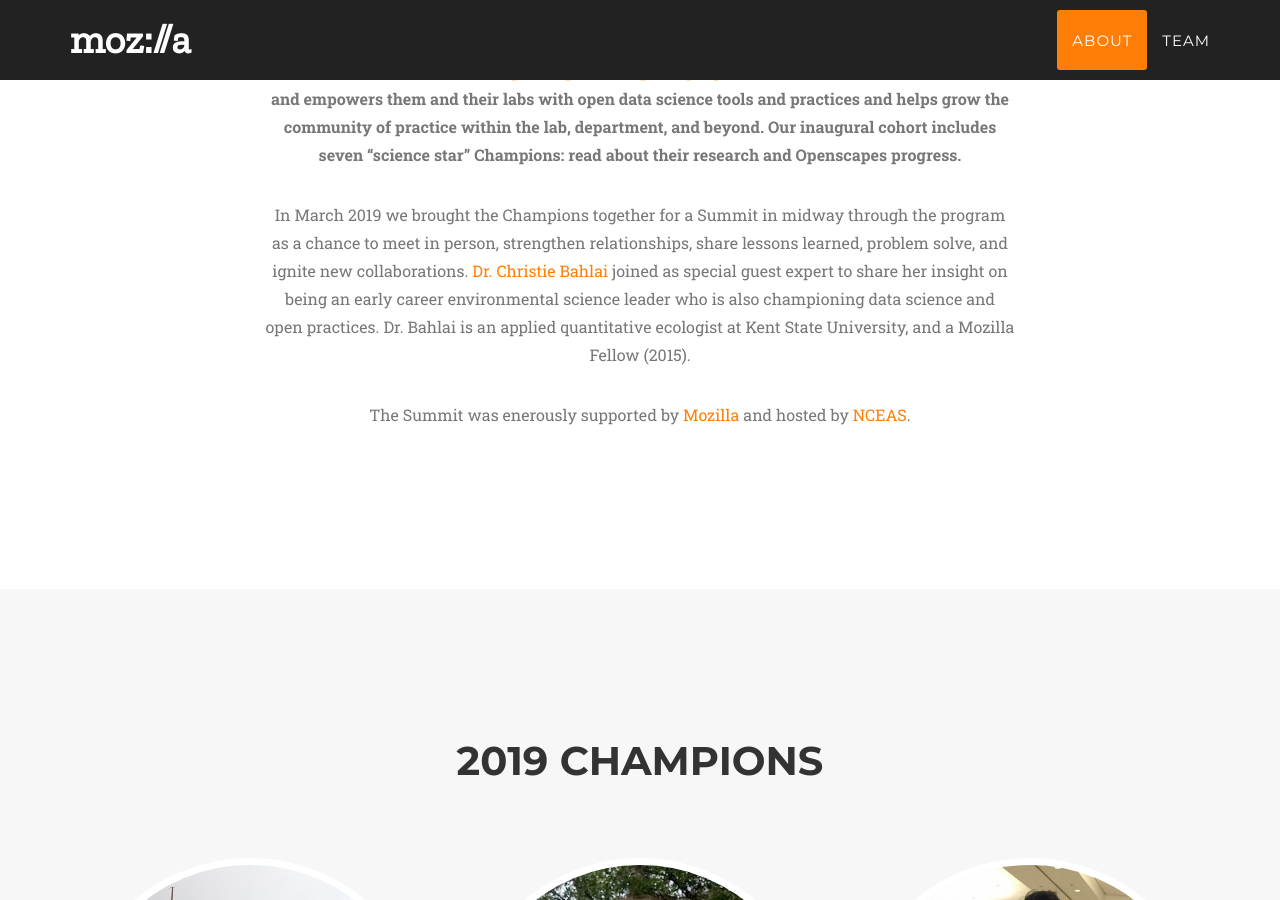
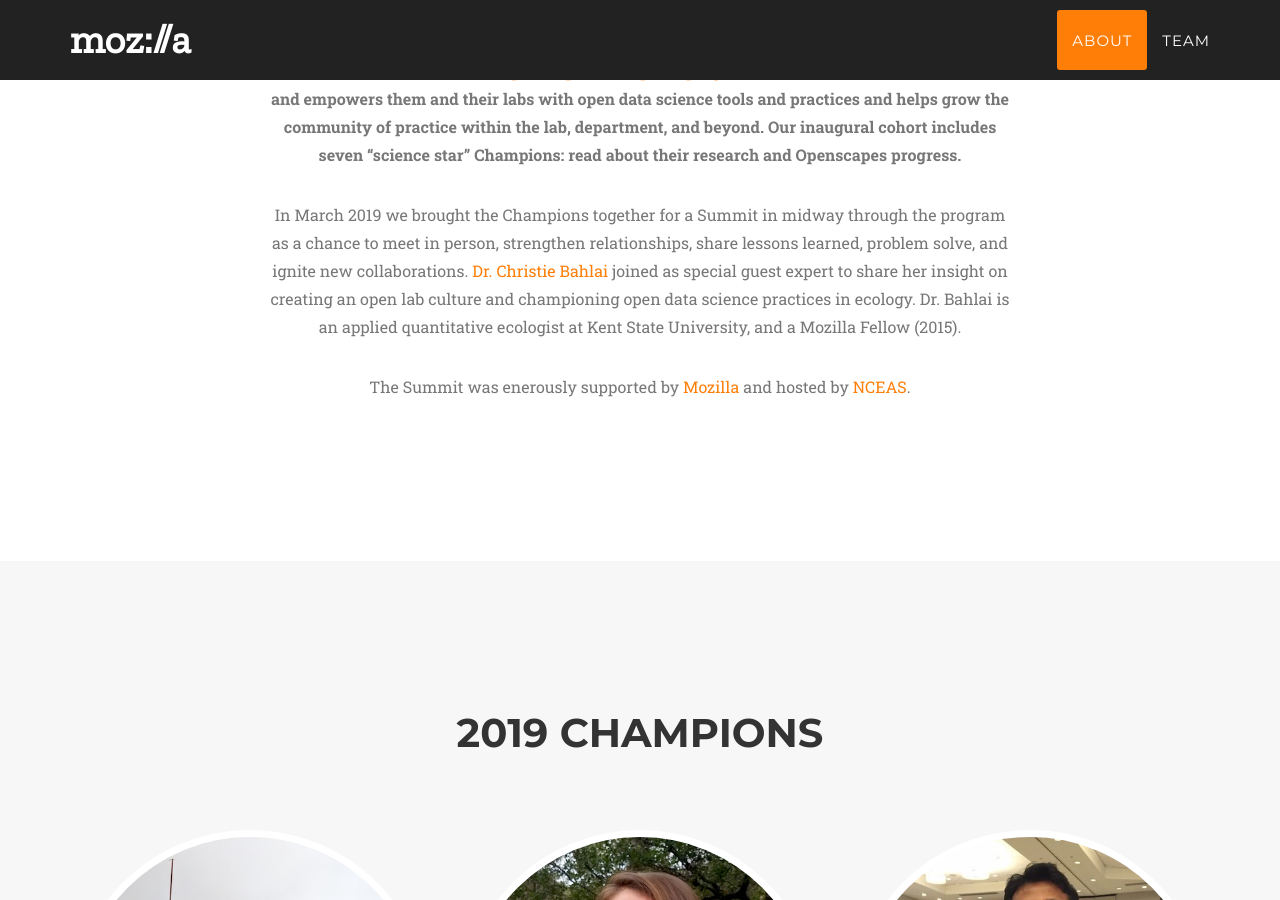
Before and after one commit to Openscapes/champions-summit, a Jekyll site: the page built from index.html, in a window 1280 px wide and 900 px high, scrolled down 966 px. Built offline with Jekyll 4.4.1, drawn with Linux system fonts in a browser that asks for light colours; some web fonts are replaced.

Commit message:
update cb

```diff
--- a/_includes/services.html
+++ b/_includes/services.html
@@ -20,7 +20,7 @@
                 <div class="col-lg-2 text-center">
                 </div>
                 <div class="col-lg-8 text-center">
-                   <p class="large text-muted">In March 2019 we brought the Champions together for a Summit in midway through the program as a chance to meet in person, strengthen relationships, share lessons learned, problem solve, and ignite new collaborations. <a href="https://bahlailab.org/">Dr. Christie Bahlai</a> joined as special guest expert to share her insight on being an early career environmental science leader who is also championing data science and open practices. Dr. Bahlai is an applied quantitative ecologist at Kent State University, and a Mozilla Fellow (2015).</p>
+                   <p class="large text-muted">In March 2019 we brought the Champions together for a Summit in midway through the program as a chance to meet in person, strengthen relationships, share lessons learned, problem solve, and ignite new collaborations. <a href="https://bahlailab.org/">Dr. Christie Bahlai</a> joined as special guest expert to share her insight on creating an open lab culture and championing open data science practices in ecology. Dr. Bahlai is an applied quantitative ecologist at Kent State University, and a Mozilla Fellow (2015).</p>
                    </div>
                 <div class="col-lg-2 text-center">
                 </div>
```
